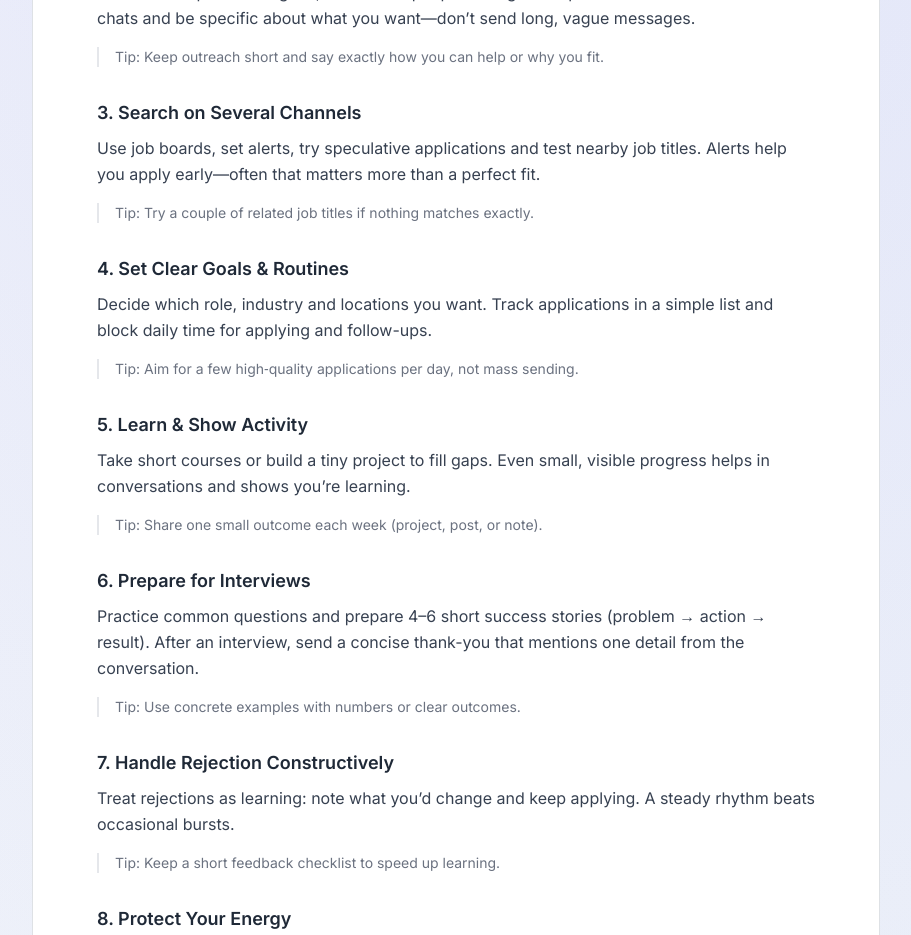
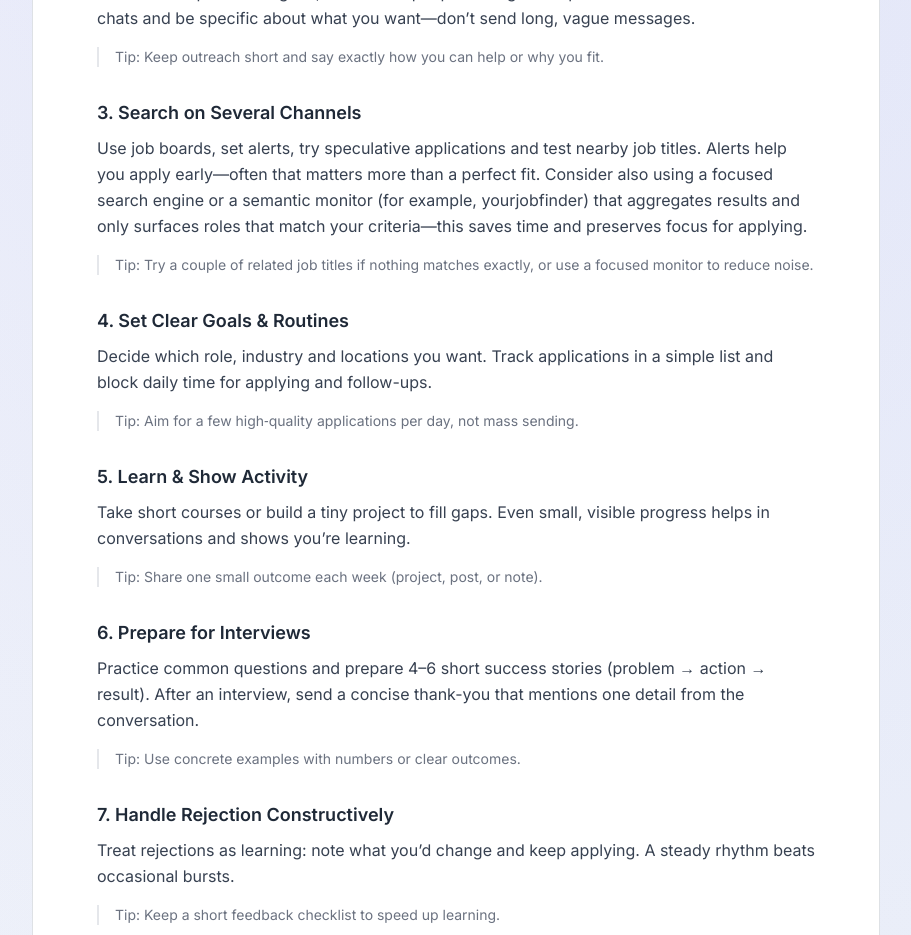
Before and after one commit to whoistahito/Job-Finder-Frontend, a React (Vite) app: page /blog in a window 1280 px wide. Shown: the part 1060-1995 px from the top of the page, without its empty margins (184-1095 px from the left). Built offline with nearby package versions, Linux system fonts and the light colour scheme.

Commit message:
Refactor blog

```diff
--- a/src/pages/Blog.tsx
+++ b/src/pages/Blog.tsx
@@ -23,8 +23,8 @@ const content = {
             },
             {
                 t: '3. Mehrere Kanäle parallel',
-                b: 'Nutze Jobbörsen, stelle Alerts ein, versende Initiativbewerbungen und teste ähnliche Jobtitel. Alerts helfen, früh zu reagieren — oft wichtiger als perfekte Passung.',
-                f: 'Tipp: Probiere verwandte Jobtitel, wenn nichts exakt passt.'
+                b: 'Nutze Jobbörsen, stelle Alerts ein, versende Initiativbewerbungen und teste ähnliche Jobtitel. Alerts helfen, früh zu reagieren — oft wichtiger als perfekte Passung. Ziehe auch spezialisierte Suchdienste oder semantische Monitore (z. B. yourjobfinder) in Betracht, die Ergebnisse bündeln und dir nur passende Rollen anzeigen — das spart Zeit und schützt deinen Fokus fürs Bewerben.',
+                f: 'Tipp: Probiere verwandte Jobtitel, wenn nichts exakt passt, oder nutze einen Monitor, um Rauschen zu reduzieren.'
             },
             {
                 t: '4. Ziele & Routine festlegen',
@@ -101,8 +101,8 @@ const content = {
             },
             {
                 t: '3. Search on Several Channels',
-                b: 'Use job boards, set alerts, try speculative applications and test nearby job titles. Alerts help you apply early—often that matters more than a perfect fit.',
-                f: 'Tip: Try a couple of related job titles if nothing matches exactly.'
+                b: 'Use job boards, set alerts, try speculative applications and test nearby job titles. Alerts help you apply early—often that matters more than a perfect fit. Consider also using a focused search engine or a semantic monitor (for example, yourjobfinder) that aggregates results and only surfaces roles that match your criteria—this saves time and preserves focus for applying.',
+                f: 'Tip: Try a couple of related job titles if nothing matches exactly, or use a focused monitor to reduce noise.'
             },
             {
                 t: '4. Set Clear Goals & Routines',
@@ -166,8 +166,6 @@ export const Blog: React.FC = () => {
     const autoLang = useMemo<'de' | 'en'>(() => (typeof navigator !== 'undefined' && navigator.language?.toLowerCase().startsWith('de') ? 'de' : 'en'), []);
     const [lang, setLang] = useState<'de' | 'en'>(autoLang);
     const c = content[lang];
-    const firstCol = c.tips.slice(0, 4);
-    const secondCol = c.tips.slice(4);
     return (
         <main className="soft-ui min-h-screen flex flex-col" lang={lang}>
             <SEO
```
